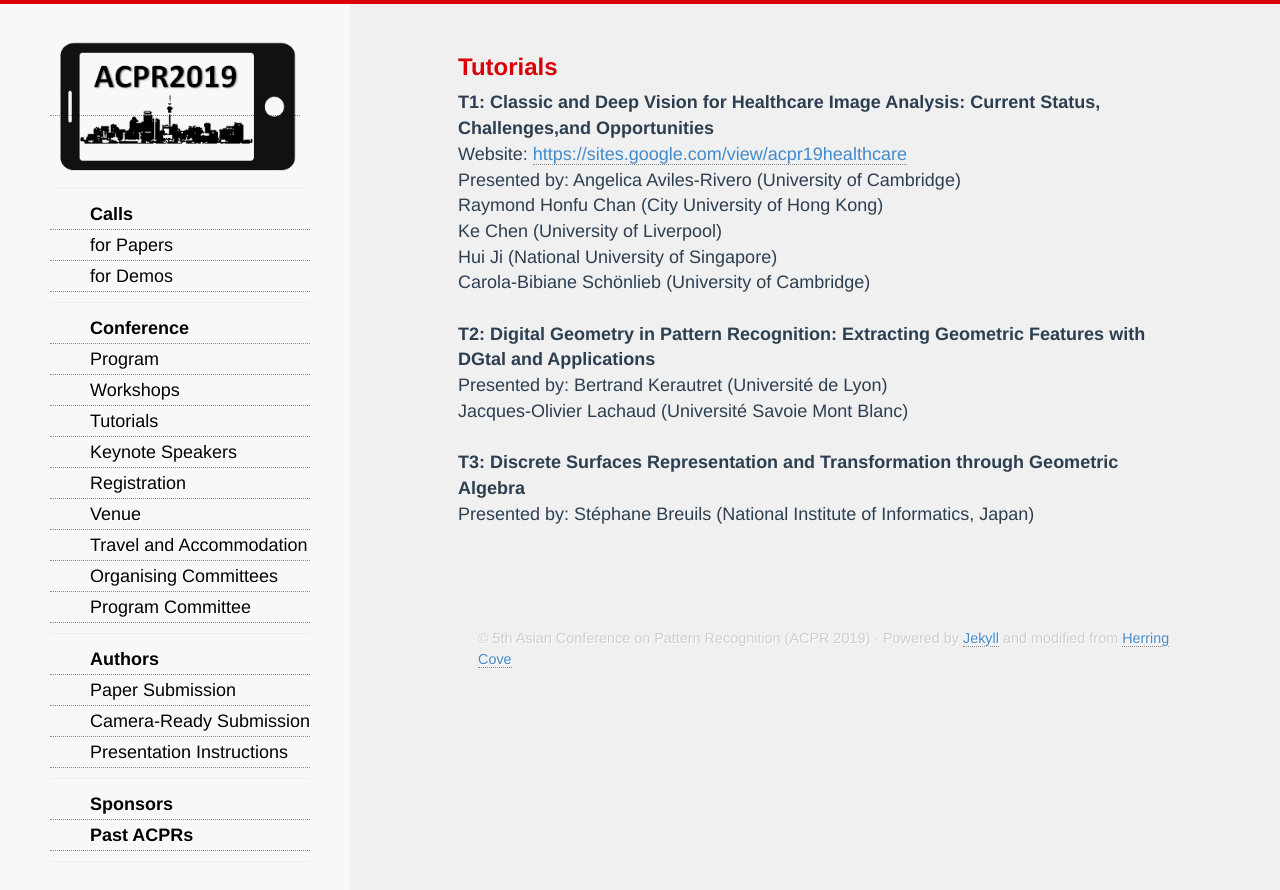
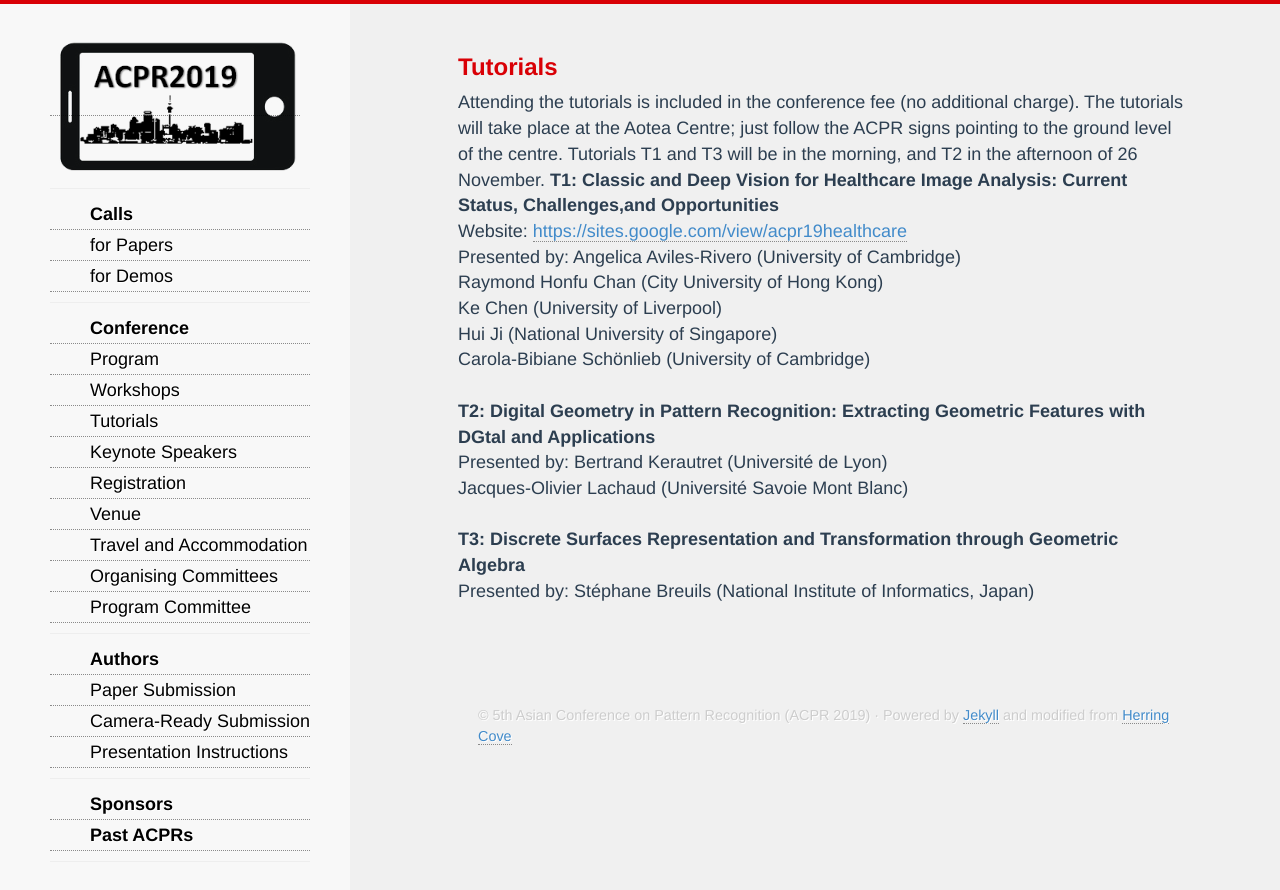
Before and after one commit to AndrewChenUoA/ACPR2019, a Jekyll site: the page built from tutorials.html, in a window 1280 px wide. Shown: the top 890 px of the page. Built offline with Jekyll 4.4.1, drawn with Linux system fonts in a browser that asks for light colours; nearby versions of some CDN libraries; Markdown is read by kramdown in place of the engine named in the settings.

Commit message:
Update tutorial information

```diff
--- a/travel.html
+++ b/travel.html
@@ -5,7 +5,7 @@ title: ACPR 2019 - The 5th Asian Conference on Pattern Recognition
 <h3>Travel and Accommodation</h3>
 Auckland is a vibrant and exciting city with lots to see and do. It is New Zealand's largest city and considered by many the Gateway to the Pacific. While you're here, take the opportunity to explore the city. For a comprehensive overview of Auckland, go to <a href="www.aucklandnz.com">www.aucklandnz.com</a>.<br/><br/>
 
-The nearest airport is <b>Auckland Airport</b> [-37.008187, 174.785063]. Many direct international flights are available, although some flights may need to be directed through Australia.<br/>
+The nearest airport is <b>Auckland Airport</b> [-37.008187, 174.785063]. Many direct international flights are available, although some flights may need to be directed through Australia. Make sure that you book a flight to Auckland, New Zealand, and <b>not</b> Oakland in the US.<br/>
 
 <h3>Visas</h3>
 All overseas visitors are required to have a valid passport and, with the exception of delegates from visa-free countries (please see below), are required to have the appropriate visa. For information on obtaining a visa, including necessary funds and health requirements, please visit <a href="http://www.immigration.govt.nz/migrant/stream/visit/visitors/">http://www.immigration.govt.nz/migrant/stream/visit/visitors/</a>.<br/><br/>
--- a/tutorials.html
+++ b/tutorials.html
@@ -3,6 +3,7 @@ title: ACPR 2019 - The 5th Asian Conference on Pattern Recognition
 ---
 <div>
 <h3>Tutorials</h3>
+Attending the tutorials is included in the conference fee (no additional charge). The tutorials will take place at the Aotea Centre; just follow the ACPR signs pointing to the ground level of the centre. Tutorials T1 and T3 will be in the morning, and T2 in the afternoon of 26 November.
 
 <b>T1: Classic and Deep Vision for Healthcare Image Analysis: Current Status, Challenges,and Opportunities</b><br/>
 Website: <a href="https://sites.google.com/view/acpr19healthcare">https://sites.google.com/view/acpr19healthcare</a><br/>
```
